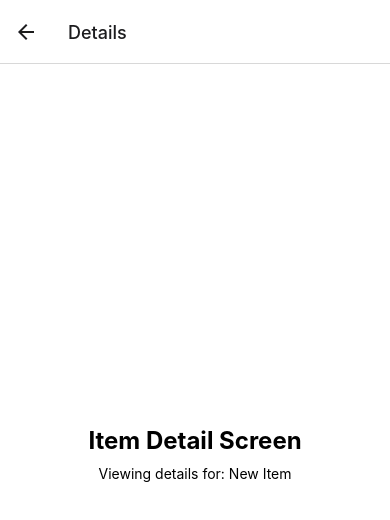
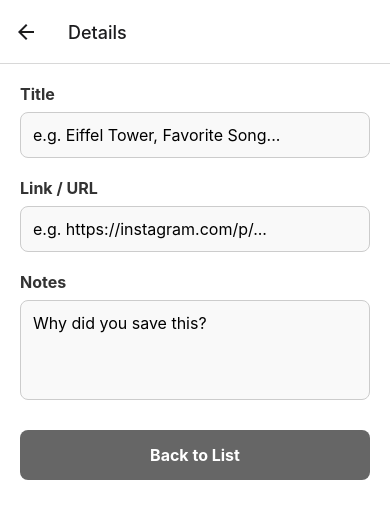
Before and after one commit to azim-410/memento, a React Native app: screen /Detail in a window 390 px wide. Shown: the top 520 px of the page. Built offline with nearby package versions, Linux system fonts and the light colour scheme.

Commit message:
Add form and save logic to DetailScreen
Configure inputs and mock save action for saved items.

```diff
--- a/src/screens/DetailScreen.js
+++ b/src/screens/DetailScreen.js
@@ -1,14 +1,71 @@
-import React from 'react';
-import { StyleSheet, Text, View, Button } from 'react-native';
+import React, { useState } from 'react';
+import { StyleSheet, Text, View, TextInput, TouchableOpacity, Alert } from 'react-native';
 
 export default function DetailScreen({ route, navigation }) {
-  // We'll read the item ID or details from route params later
-  const itemId = route?.params?.itemId || 'New Item';
+  const { item, categoryId, isNew } = route.params || {};
+
+  // Local state for our form inputs
+  const [title, setTitle] = useState(item ? item.title : '');
+  const [link, setLink] = useState(item ? item.link : '');
+  const [note, setNote] = useState(item ? item.note : '');
+
+  const handleSave = () => {
+    if (!title.trim()) {
+      Alert.alert('Error', 'Please enter a title');
+      return;
+    }
+
+    // Simulate saving (real storage comes in Step 2)
+    Alert.alert(
+      'Success (Mock)',
+      `Saved "${title}" successfully!`,
+      [{ text: 'OK', onPress: () => navigation.goBack() }]
+    );
+  };
 
   return (
     <View style={styles.container}>
-      <Text style={styles.title}>Item Detail Screen</Text>
-      <Text>Viewing details for: {itemId}</Text>
+      <Text style={styles.label}>Title</Text>
+      <TextInput
+        style={styles.input}
+        placeholder="e.g. Eiffel Tower, Favorite Song..."
+        value={title}
+        onChangeText={setTitle}
+        editable={!!isNew}
+      />
+
+      <Text style={styles.label}>Link / URL</Text>
+      <TextInput
+        style={styles.input}
+        placeholder="e.g. https://instagram.com/p/..."
+        value={link}
+        onChangeText={setLink}
+        editable={!!isNew}
+      />
+
+      <Text style={styles.label}>Notes</Text>
+      <TextInput
+        style={[styles.input, styles.textArea]}
+        placeholder="Why did you save this?"
+        value={note}
+        onChangeText={setNote}
+        multiline
+        numberOfLines={4}
+        editable={!!isNew}
+      />
+
+      {isNew ? (
+        <TouchableOpacity style={styles.saveButton} onPress={handleSave}>
+          <Text style={styles.saveButtonText}>Save Item</Text>
+        </TouchableOpacity>
+      ) : (
+        <TouchableOpacity
+          style={[styles.saveButton, styles.closeButton]}
+          onPress={() => navigation.goBack()}
+        >
+          <Text style={styles.saveButtonText}>Back to List</Text>
+        </TouchableOpacity>
+      )}
     </View>
   );
 }
@@ -16,13 +73,41 @@ export default function DetailScreen({ route, navigation }) {
 const styles = StyleSheet.create({
   container: {
     flex: 1,
-    alignItems: 'center',
-    justifyContent: 'center',
+    padding: 20,
     backgroundColor: '#fff',
   },
-  title: {
-    fontSize: 24,
+  label: {
+    fontSize: 16,
     fontWeight: 'bold',
-    marginBottom: 10,
+    marginBottom: 8,
+    color: '#333',
+  },
+  input: {
+    borderWidth: 1,
+    borderColor: '#ccc',
+    borderRadius: 8,
+    padding: 12,
+    fontSize: 16,
+    marginBottom: 20,
+    backgroundColor: '#f9f9f9',
+  },
+  textArea: {
+    height: 100,
+    textAlignVertical: 'top',
+  },
+  saveButton: {
+    backgroundColor: '#007AFF',
+    padding: 15,
+    borderRadius: 8,
+    alignItems: 'center',
+    marginTop: 10,
+  },
+  closeButton: {
+    backgroundColor: '#666',
+  },
+  saveButtonText: {
+    color: '#fff',
+    fontSize: 16,
+    fontWeight: 'bold',
   },
 });
```
